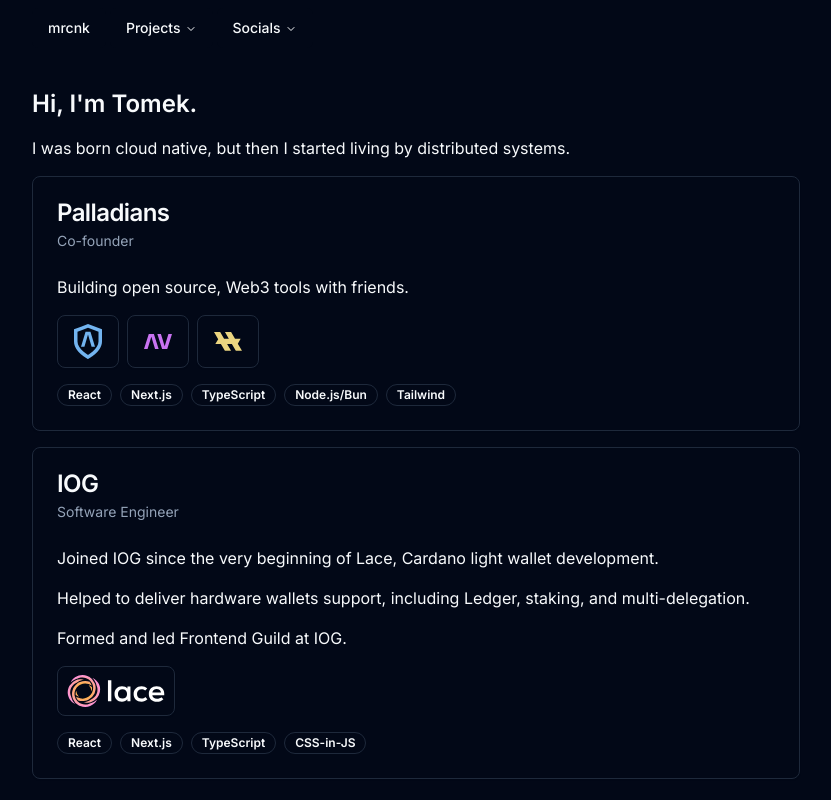
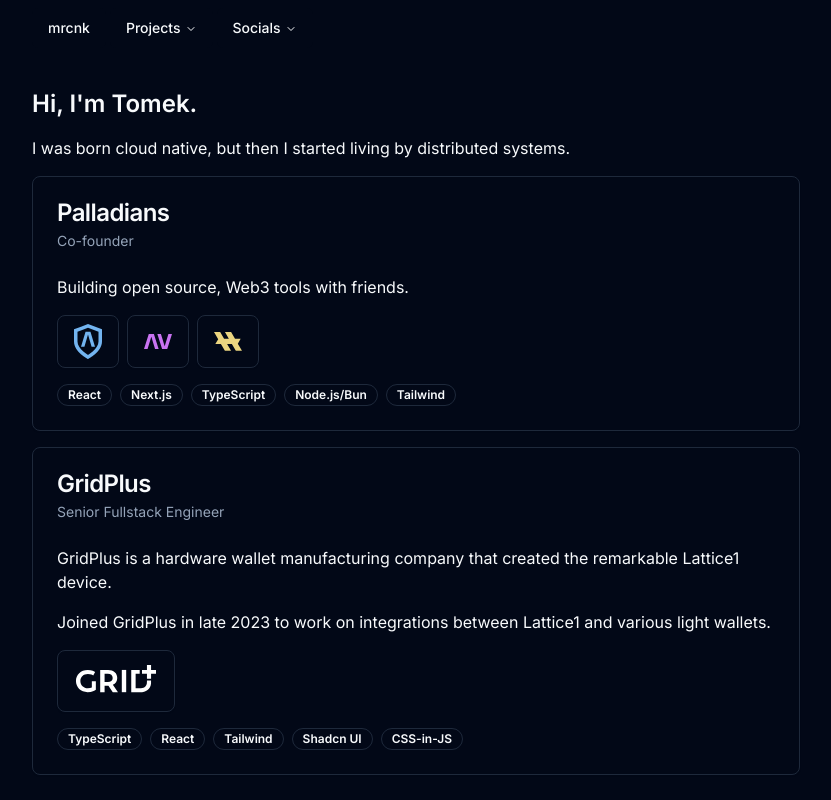
Before and after one commit to mrcnk/mrcnk, a Next.js app: page / in a window 1280 px wide. Shown: the top 800 px of the page, without its empty margins (224-1055 px from the left). Built offline with nearby package versions, Linux system fonts and the light colour scheme.

Commit message:
chore(site): 2024 update

```diff
--- a/src/app/page.tsx
+++ b/src/app/page.tsx
@@ -1,24 +1,54 @@
-import { Card, CardContent, CardDescription, CardHeader, CardTitle } from '@/components/ui/card'
-import { Badge } from '@/components/ui/badge'
-import NextImage from 'next/image'
-import { AspectRatio } from '@/components/ui/aspect-ratio'
+import {
+  Card,
+  CardContent,
+  CardDescription,
+  CardHeader,
+  CardTitle,
+} from "@/components/ui/card";
+import { Badge } from "@/components/ui/badge";
+import NextImage from "next/image";
+import { AspectRatio } from "@/components/ui/aspect-ratio";
 
 const THREADS = [
-  { url: 'https://x.com/schoolboytom/status/1688520914185383936', coverUrl: '/threads/create-oss.jpeg' },
-  { url: 'https://x.com/schoolboytom/status/1687778321461825536', coverUrl: '/threads/product-mvp.jpeg' },
-  { url: 'https://x.com/schoolboytom/status/1687346176939474944', coverUrl: '/threads/self-custody.jpeg' },
-  { url: 'https://x.com/schoolboytom/status/1686684180535517184', coverUrl: '/threads/dev-generalists.jpeg' },
-  { url: 'https://x.com/schoolboytom/status/1686401111610077184', coverUrl: '/threads/hot-takes.jpeg' },
-  { url: 'https://x.com/schoolboytom/status/1686013103505346560', coverUrl: '/threads/web3-diff.jpeg' },
-  { url: 'https://x.com/schoolboytom/status/1685598843545571328', coverUrl: '/threads/os-alternatives.jpeg' }
-]
+  {
+    url: "https://x.com/schoolboytom/status/1688520914185383936",
+    coverUrl: "/threads/create-oss.jpeg",
+  },
+  {
+    url: "https://x.com/schoolboytom/status/1687778321461825536",
+    coverUrl: "/threads/product-mvp.jpeg",
+  },
+  {
+    url: "https://x.com/schoolboytom/status/1687346176939474944",
+    coverUrl: "/threads/self-custody.jpeg",
+  },
+  {
+    url: "https://x.com/schoolboytom/status/1686684180535517184",
+    coverUrl: "/threads/dev-generalists.jpeg",
+  },
+  {
+    url: "https://x.com/schoolboytom/status/1686401111610077184",
+    coverUrl: "/threads/hot-takes.jpeg",
+  },
+  {
+    url: "https://x.com/schoolboytom/status/1686013103505346560",
+    coverUrl: "/threads/web3-diff.jpeg",
+  },
+  {
+    url: "https://x.com/schoolboytom/status/1685598843545571328",
+    coverUrl: "/threads/os-alternatives.jpeg",
+  },
+];
 
 export default function Home() {
   return (
     <main>
       <div className="flex flex-col py-8 gap-4">
         <h1 className="text-2xl font-semibold">Hi, I'm Tomek.</h1>
-        <p>I was born cloud native, but then I started living by distributed systems.</p>
+        <p>
+          I was born cloud native, but then I started living by distributed
+          systems.
+        </p>
         <Card>
           <CardHeader>
             <CardTitle>Palladians</CardTitle>
@@ -27,19 +57,49 @@
           <CardContent className="flex flex-col gap-4">
             <p>Building open source, Web3 tools with friends.</p>
             <div className="flex gap-2">
-              <a href="https://pallad.xyz" target="_blank" rel="noopener noreferrer" className="flex">
+              <a
+                href="https://pallad.xyz"
+                target="_blank"
+                rel="noopener noreferrer"
+                className="flex"
+              >
                 <Card className="flex py-2 px-4 place-items-center">
-                  <NextImage src="/logos/pallad.svg" width={28} height={28} alt="Pallad" />
+                  <NextImage
+                    src="/logos/pallad.svg"
+                    width={28}
+                    height={28}
+                    alt="Pallad"
+                  />
                 </Card>
               </a>
-              <a href="https://minaverse.xyz" target="_blank" rel="noopener noreferrer" className="flex">
+              <a
+                href="https://minaverse.xyz"
+                target="_blank"
+                rel="noopener noreferrer"
+                className="flex"
+              >
                 <Card className="flex py-2 px-4 place-items-center">
-                  <NextImage src="/logos/minaverse.svg" width={28} height={28} alt="Minaverse" />
+                  <NextImage
+                    src="/logos/minaverse.svg"
+                    width={28}
+                    height={28}
+                    alt="Minaverse"
+                  />
                 </Card>
               </a>
-              <a href="https://github.com/palladians/herald" target="_blank" rel="noopener noreferrer" className="flex">
+              <a
+                href="https://github.com/palladians/herald"
+                target="_blank"
+                rel="noopener noreferrer"
+                className="flex"
+              >
                 <Card className="flex py-2 px-4 place-items-center">
-                  <NextImage src="/logos/herald.svg" width={28} height={28} alt="Herald" />
+                  <NextImage
+                    src="/logos/herald.svg"
+                    width={28}
+                    height={28}
+                    alt="Herald"
+                  />
                 </Card>
               </a>
             </div>
@@ -54,24 +114,40 @@
         </Card>
         <Card>
           <CardHeader>
-            <CardTitle>IOG</CardTitle>
-            <CardDescription>Software Engineer</CardDescription>
+            <CardTitle>GridPlus</CardTitle>
+            <CardDescription>Senior Fullstack Engineer</CardDescription>
           </CardHeader>
           <CardContent className="flex flex-col gap-4">
-            <p>Joined IOG since the very beginning of Lace, Cardano light wallet development.</p>
-            <p>Helped to deliver hardware wallets support, including Ledger, staking, and multi-delegation.</p>
-            <p>Formed and led Frontend Guild at IOG.</p>
+            <p>
+              GridPlus is a hardware wallet manufacturing company that created
+              the remarkable Lattice1 device.
+            </p>
+            <p>
+              Joined GridPlus in late 2023 to work on integrations between
+              Lattice1 and various light wallets.
+            </p>
             <div className="flex">
-              <a href="https://lace.io" target="_blank" rel="noopener noreferrer" className="flex">
+              <a
+                href="https://lace.io"
+                target="_blank"
+                rel="noopener noreferrer"
+                className="flex"
+              >
                 <Card className="p-2">
-                  <NextImage src="/logos/lace.svg" width={100} height={40} alt="Herald" />
+                  <NextImage
+                    src="/logos/gridplus.svg"
+                    width={100}
+                    height={40}
+                    alt="Herald"
+                  />
                 </Card>
               </a>
             </div>
             <div className="flex gap-2 flex-wrap">
+              <Badge variant="outline">TypeScript</Badge>
               <Badge variant="outline">React</Badge>
-              <Badge variant="outline">Next.js</Badge>
-              <Badge variant="outline">TypeScript</Badge>
+              <Badge variant="outline">Tailwind</Badge>
+              <Badge variant="outline">Shadcn UI</Badge>
               <Badge variant="outline">CSS-in-JS</Badge>
             </div>
           </CardContent>
@@ -80,15 +156,26 @@
       <div className="flex flex-col py-8 gap-8">
         <h2 className="text-xl">Threads</h2>
         {THREADS.map((thread) => (
-          <a href={thread.url} key={thread.url} target="_blank" rel="noreferrer noopener">
+          <a
+            href={thread.url}
+            key={thread.url}
+            target="_blank"
+            rel="noreferrer noopener"
+          >
             <Card>
               <AspectRatio ratio={4}>
-                <NextImage src={thread.coverUrl} width={800} height={400} alt="Thread Cover" className="w-full h-full object-cover rounded-lg" />
+                <NextImage
+                  src={thread.coverUrl}
+                  width={800}
+                  height={400}
+                  alt="Thread Cover"
+                  className="w-full h-full object-cover rounded-lg"
+                />
               </AspectRatio>
             </Card>
           </a>
         ))}
       </div>
     </main>
-  )
+  );
 }
```
Also changed, not shown: public/logos/gridplus.svg (added).
